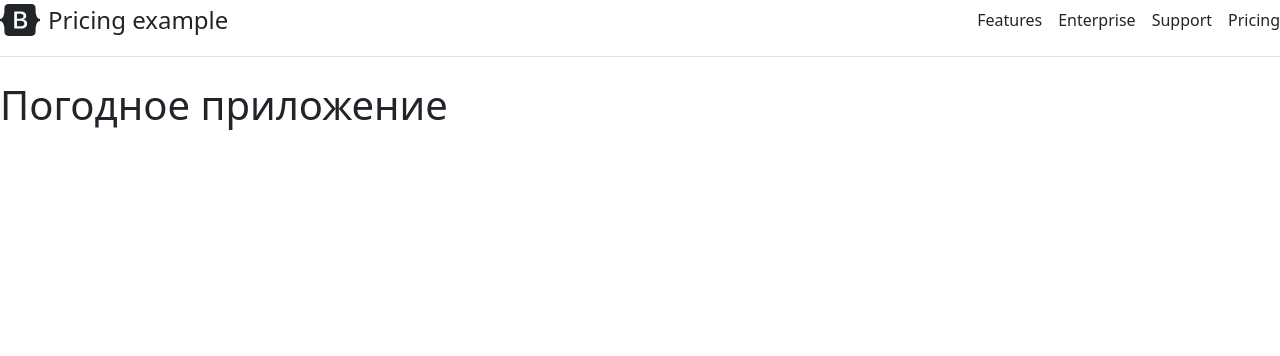
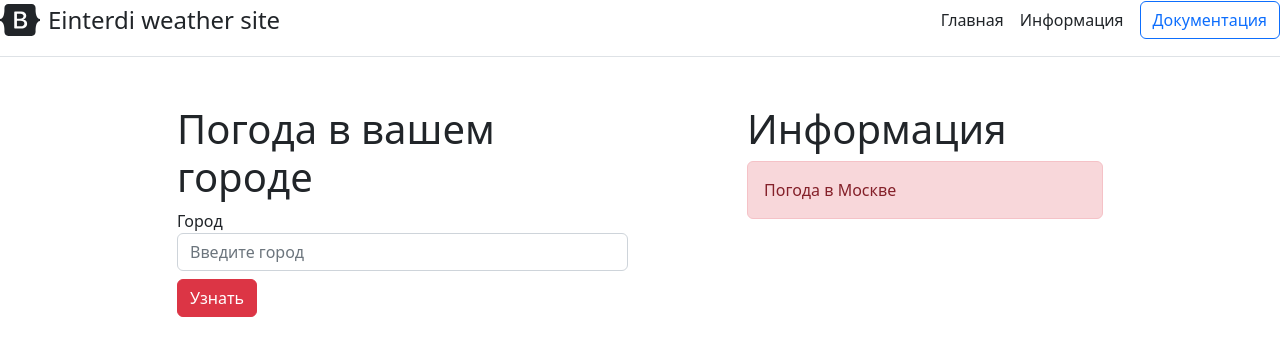
Before and after one commit to luta-wolf/weather_app, a Python web app: template src/weather/templates/weather/index.html in a window 1280 px wide. Shown: the top 356 px of the page. Run offline with Jinja, Linux system fonts and the light colour scheme; the template is opened without the code that fills it, so the values that code supplies are empty.

Commit message:
adding buttons, changing labels

```diff
--- a/src/weather/templates/weather/index.html
+++ b/src/weather/templates/weather/index.html
@@ -11,16 +11,33 @@
 	<div class="d-flex flex-column flex-md-row align-items-center pb-3 mb-4 border-bottom">
 		<a href="/" class="d-flex align-items-center text-dark text-decoration-none">
 		  <svg xmlns="http://www.w3.org/2000/svg" width="40" height="32" class="me-2" viewBox="0 0 118 94" role="img"><title>Bootstrap</title><path fill-rule="evenodd" clip-rule="evenodd" d="M24.509 0c-6.733 0-11.715 5.893-11.492 12.284.214 6.14-.064 14.092-2.066 20.577C8.943 39.365 5.547 43.485 0 44.014v5.972c5.547.529 8.943 4.649 10.951 11.153 2.002 6.485 2.28 14.437 2.066 20.577C12.794 88.106 17.776 94 24.51 94H93.5c6.733 0 11.714-5.893 11.491-12.284-.214-6.14.064-14.092 2.066-20.577 2.009-6.504 5.396-10.624 10.943-11.153v-5.972c-5.547-.529-8.934-4.649-10.943-11.153-2.002-6.484-2.28-14.437-2.066-20.577C105.214 5.894 100.233 0 93.5 0H24.508zM80 57.863C80 66.663 73.436 72 62.543 72H44a2 2 0 01-2-2V24a2 2 0 012-2h18.437c9.083 0 15.044 4.92 15.044 12.474 0 5.302-4.01 10.049-9.119 10.88v.277C75.317 46.394 80 51.21 80 57.863zM60.521 28.34H49.948v14.934h8.905c6.884 0 10.68-2.772 10.68-7.727 0-4.643-3.264-7.207-9.012-7.207zM49.948 49.2v16.458H60.91c7.167 0 10.964-2.876 10.964-8.281 0-5.406-3.903-8.178-11.425-8.178H49.948z" fill="currentColor"></path></svg>
-		  <span class="fs-4">Pricing example</span>
+		  <span class="fs-4">Einterdi weather site</span>
 		</a>
 
 		<nav class="d-inline-flex mt-2 mt-md-0 ms-md-auto">
-		  <a class="me-3 py-2 text-dark text-decoration-none" href="#">Features</a>
-		  <a class="me-3 py-2 text-dark text-decoration-none" href="#">Enterprise</a>
-		  <a class="me-3 py-2 text-dark text-decoration-none" href="#">Support</a>
-		  <a class="py-2 text-dark text-decoration-none" href="#">Pricing</a>
+		  <a class="me-3 py-2 text-dark text-decoration-none" href="#">Главная</a>
+		  <a class="me-3 py-2 text-dark text-decoration-none" href="#">Информация</a>
 		</nav>
+		<a class="btn btn-outline-primary" href="#">Документация</a>
 	</div>
-	<h1>Погодное приложение</h1>
+	<div class="container mt-5">
+		<div class="row">
+			<div class="col-5 offset-1">
+				<h1>Погода в вашем городе</h1>
+				<form action="">
+					<label for="city">Город</label>
+					<input type="text" id="city" class="form-control" name="city" placeholder="Введите город">
+					<input type="submit" name="send" value="Узнать" class="mt-2 btn btn-danger">
+				</form>
+			</div>
+			<div class="col-4 offset-1">
+				<h1>Информация</h1>
+				<div class="alert alert-danger">
+					Погода в Москве
+				</div>
+			</div>
+		</div>
+	</div>
+
 </body>
 </html>
```
Also changed, not shown: README.md.
